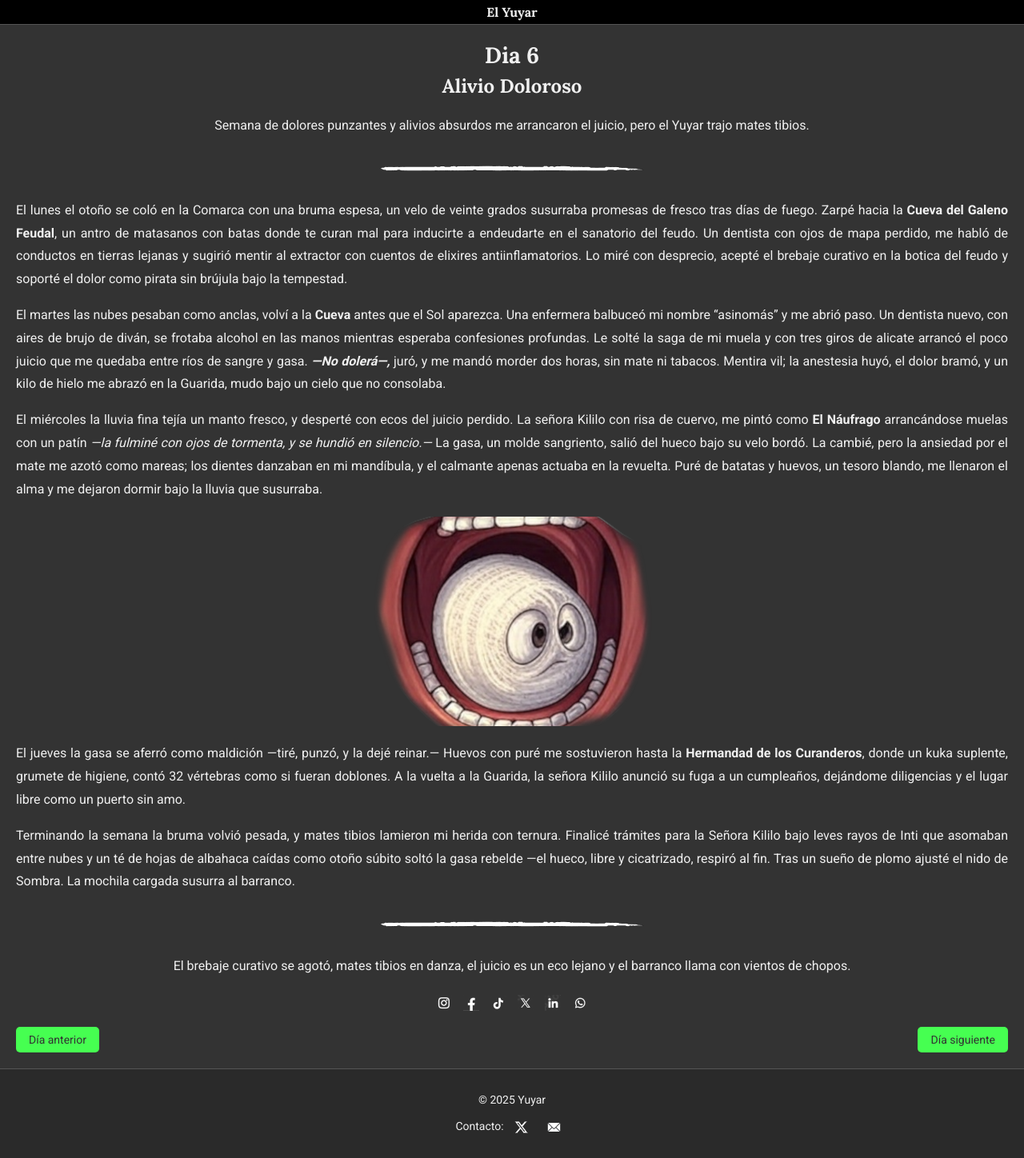
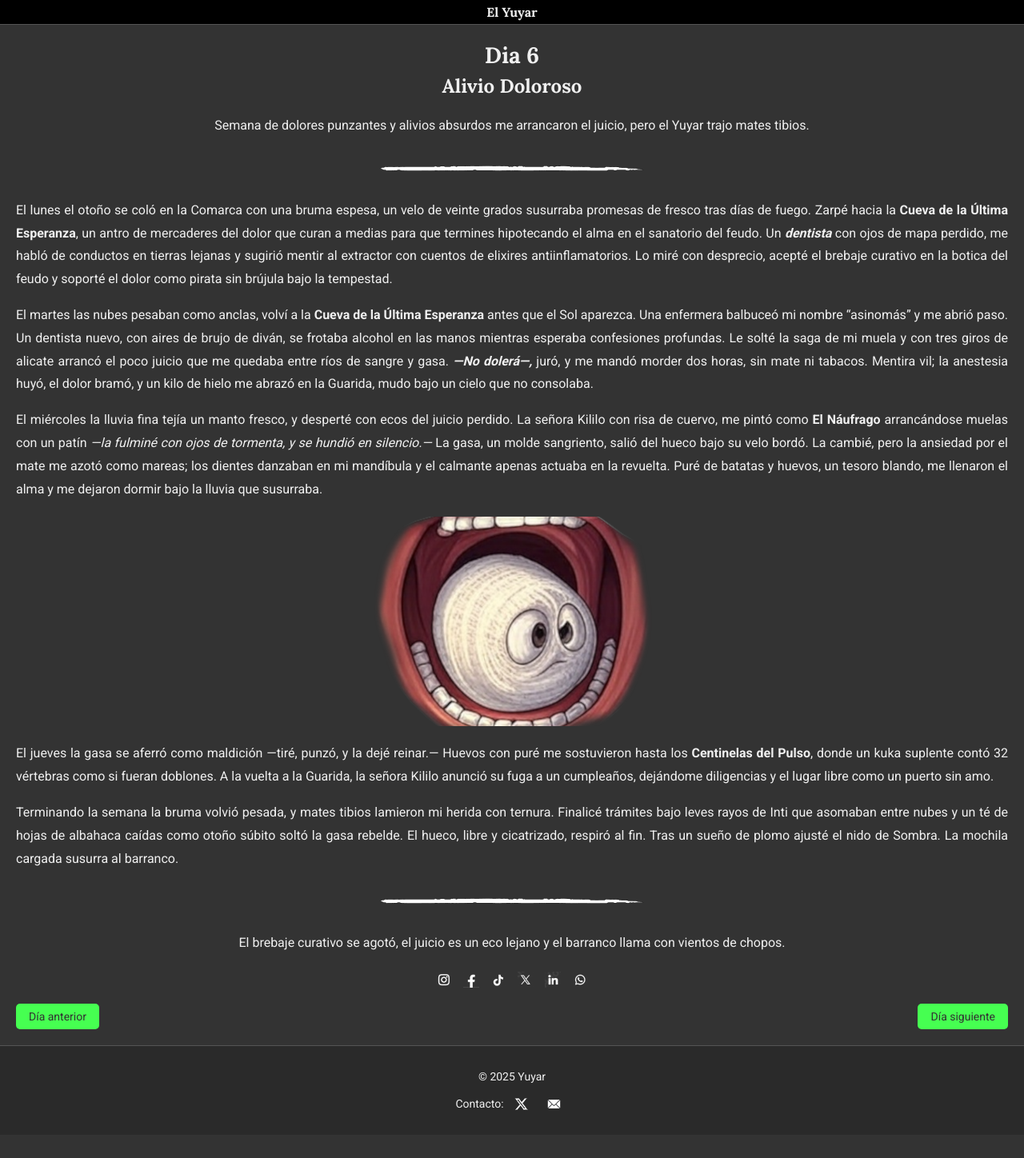
Before and after one commit to mesquele/paqocuaternion.github.io, a Jekyll site: the page built from _posts/2025-02-28-Día-6-Alivio-Doloroso.md, in a window 1280 px wide. Shown: the whole page at 80% size. Built offline with Jekyll 4.4.1, drawn with Linux system fonts in a browser that asks for light colours; after the commit the page ends 1419 px from its top, so only the background shows below that.

```diff
--- a/_posts/2025-02-28-Día-6-Alivio-Doloroso.md
+++ b/_posts/2025-02-28-Día-6-Alivio-Doloroso.md
@@ -9,23 +9,23 @@
 
 <img src="/assets/images/separador.png" alt="Separador" style="display: block; margin: 20px auto;">
 
-El lunes el otoño se coló en la Comarca con una bruma espesa, un velo de veinte grados susurraba promesas de fresco tras días de fuego. Zarpé hacia la **Cueva del Galeno Feudal**, un antro de matasanos con batas donde te curan mal para inducirte a endeudarte en el sanatorio del feudo. Un dentista con ojos de mapa perdido, me habló de conductos en tierras lejanas y sugirió mentir al extractor con cuentos de elixires antiinflamatorios. Lo miré con desprecio, acepté el brebaje curativo en la botica del feudo y soporté el dolor como pirata sin brújula bajo la tempestad.
+El lunes el otoño se coló en la Comarca con una bruma espesa, un velo de veinte grados susurraba promesas de fresco tras días de fuego. Zarpé hacia la **Cueva de la Última Esperanza**, un antro de mercaderes del dolor que curan a medias para que termines hipotecando el alma en el sanatorio del feudo. Un **_dentista_** con ojos de mapa perdido, me habló de conductos en tierras lejanas y sugirió mentir al extractor con cuentos de elixires antiinflamatorios. Lo miré con desprecio, acepté el brebaje curativo en la botica del feudo y soporté el dolor como pirata sin brújula bajo la tempestad.
 <br>
 
-El martes las nubes pesaban como anclas, volví a la **Cueva** antes que el Sol aparezca. Una enfermera balbuceó mi nombre “asinomás” y me abrió paso. Un dentista nuevo, con aires de brujo de diván, se frotaba alcohol en las manos mientras esperaba confesiones profundas. Le solté la saga de mi muela y con tres giros de alicate arrancó el poco juicio que me quedaba entre ríos de sangre y gasa. **_—No dolerá—,_** juró, y me mandó morder dos horas, sin mate ni tabacos. Mentira vil; la anestesia huyó, el dolor bramó, y un kilo de hielo me abrazó en la Guarida, mudo bajo un cielo que no consolaba.
+El martes las nubes pesaban como anclas, volví a la **Cueva de la Última Esperanza** antes que el Sol aparezca. Una enfermera balbuceó mi nombre “asinomás” y me abrió paso. Un dentista nuevo, con aires de brujo de diván, se frotaba alcohol en las manos mientras esperaba confesiones profundas. Le solté la saga de mi muela y con tres giros de alicate arrancó el poco juicio que me quedaba entre ríos de sangre y gasa. **_—No dolerá—,_** juró, y me mandó morder dos horas, sin mate ni tabacos. Mentira vil; la anestesia huyó, el dolor bramó, y un kilo de hielo me abrazó en la Guarida, mudo bajo un cielo que no consolaba.
 <br>
 
-El miércoles la lluvia fina tejía un manto fresco, y desperté con ecos del juicio perdido. La señora Kililo con risa de cuervo, me pintó como **El Náufrago** arrancándose muelas con un patín _—la fulminé con ojos de tormenta, y se hundió en silencio.—_ La gasa, un molde sangriento, salió del hueco bajo su velo bordó. La cambié, pero la ansiedad por el mate me azotó como mareas; los dientes danzaban en mi mandíbula, y el calmante apenas actuaba en la revuelta. Puré de batatas y huevos, un tesoro blando, me llenaron el alma y me dejaron dormir bajo la lluvia que susurraba.
+El miércoles la lluvia fina tejía un manto fresco, y desperté con ecos del juicio perdido. La señora Kililo con risa de cuervo, me pintó como **El Náufrago** arrancándose muelas con un patín _—la fulminé con ojos de tormenta, y se hundió en silencio.—_ La gasa, un molde sangriento, salió del hueco bajo su velo bordó. La cambié, pero la ansiedad por el mate me azotó como mareas; los dientes danzaban en mi mandíbula y el calmante apenas actuaba en la revuelta. Puré de batatas y huevos, un tesoro blando, me llenaron el alma y me dejaron dormir bajo la lluvia que susurraba.
 
 <img src="/assets/images/gasa.png" alt="Gasa" style="display: block; margin: 20px auto;">
 
-El jueves la gasa se aferró como maldición —tiré, punzó, y la dejé reinar.— Huevos con puré me sostuvieron hasta la **Hermandad de los Curanderos**, donde un kuka suplente, grumete de higiene, contó 32 vértebras como si fueran doblones. A la vuelta a la Guarida, la señora Kililo anunció su fuga a un cumpleaños, dejándome diligencias y el lugar libre como un puerto sin amo.
+El jueves la gasa se aferró como maldición —tiré, punzó, y la dejé reinar.— Huevos con puré me sostuvieron hasta los **Centinelas del Pulso**, donde un kuka suplente contó 32 vértebras como si fueran doblones. A la vuelta a la Guarida, la señora Kililo anunció su fuga a un cumpleaños, dejándome diligencias y el lugar libre como un puerto sin amo.
 <br>
 
-Terminando la semana la bruma volvió pesada, y mates tibios lamieron mi herida con ternura. Finalicé trámites para la Señora Kililo bajo leves rayos de Inti que asomaban entre nubes y un té de hojas de albahaca caídas como otoño súbito soltó la gasa rebelde —el hueco, libre y cicatrizado, respiró al fin. Tras un sueño de plomo ajusté el nido de Sombra. La mochila cargada susurra al barranco.
+Terminando la semana la bruma volvió pesada, y mates tibios lamieron mi herida con ternura. Finalicé trámites bajo leves rayos de Inti que asomaban entre nubes y un té de hojas de albahaca caídas como otoño súbito soltó la gasa rebelde. El hueco, libre y cicatrizado, respiró al fin. Tras un sueño de plomo ajusté el nido de Sombra. La mochila cargada susurra al barranco.
 
 <img src="/assets/images/separador.png" alt="Separador" style="display: block; margin: 20px auto;">
 
 <div style="text-align: center;">
-  <p>El brebaje curativo se agotó, mates tibios en danza, el juicio es un eco lejano y el barranco llama con vientos de chopos.</p>
+  <p>El brebaje curativo se agotó, el juicio es un eco lejano y el barranco llama con vientos de chopos.</p>
 </div>
```
Also changed, not shown: _posts/2025-02-24-Día-2-Lluvia-Seca.md (renamed from _posts/2025-02-24-Día-2-Ruidos-Mudos.md, +5 -5 lines), _posts/2025-02-25-Día-3-Varado-en-la-comarca.md (+1 -1 lines), _posts/2025-03-01-Día-7-Ruinas-Vivas.md (+4 -4 lines), _posts/2025-03-01-Día-8-Sombras-Magneticas.md (added, +37 -0 lines), assets/images/tornado.png (added).
